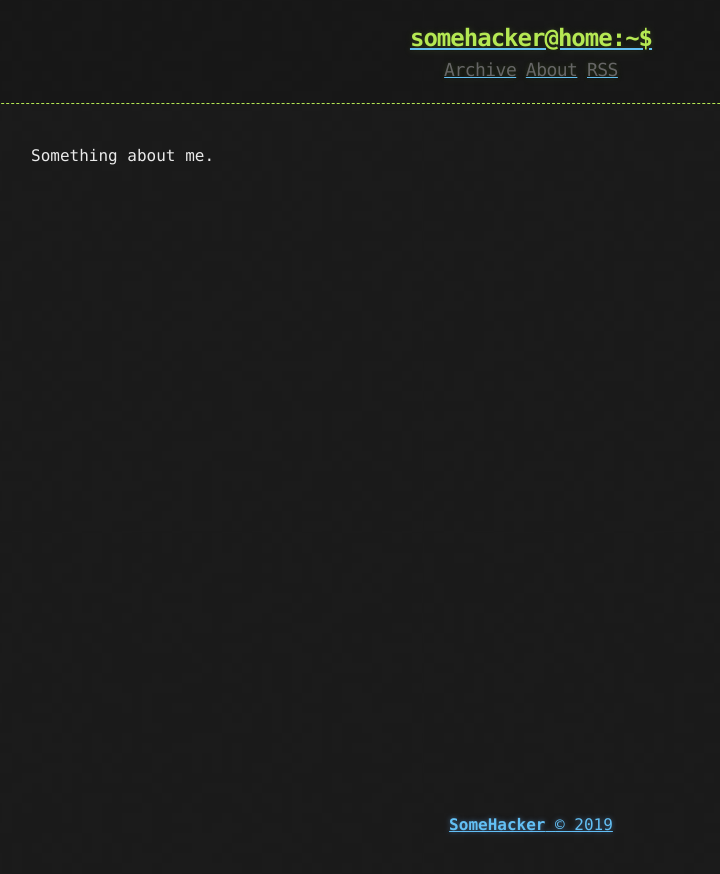
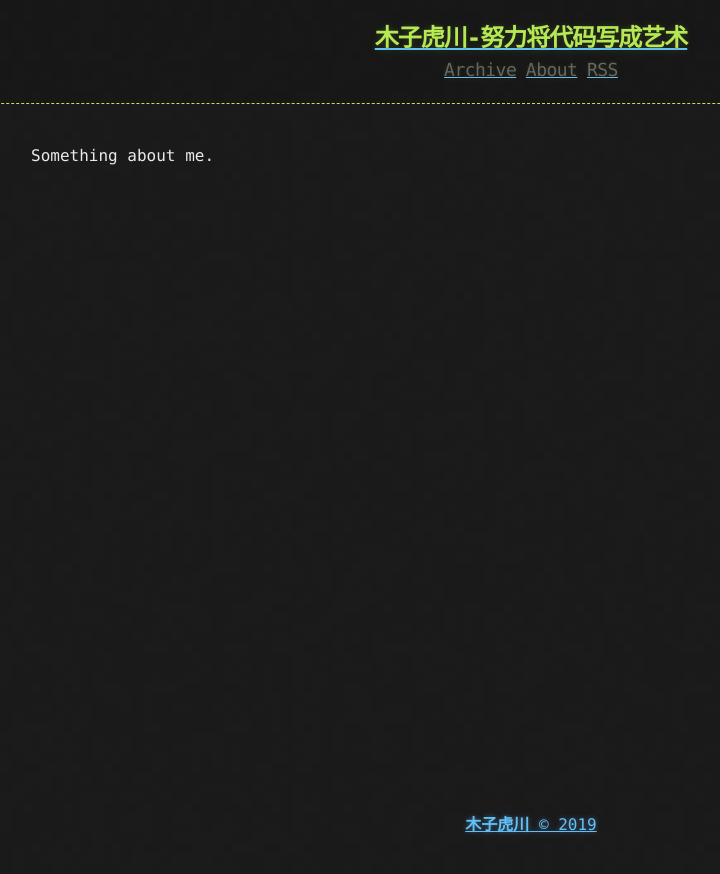
Before and after one commit to panderandstrawberry/panderandstrawberry.github.io, a Jekyll site: the page built from about.md, in a window 1280 px wide. Shown: the top 874 px of the page, without its empty margins (109-829 px from the left). Built offline with Jekyll 4.4.1, drawn with Linux system fonts in a browser that asks for light colours.

Commit message:
第二次

```diff
--- a/_config.yml
+++ b/_config.yml
@@ -1,7 +1,7 @@
 title: Hacker-Blog
 description: "A Jekyll Blog Theme For Hackers"
 author:
-  name: "SomeHacker"
+  name: "木子虎川"
   email: "someone@somewebsite.somedomain"
   url: "https://ashishchaudhary.in/hacker-blog"
 
@@ -28,5 +28,5 @@ plugins:
   - jekyll-sitemap
 
 # Custom variables
-owner : "SomeHacker"
-year : "2018"
+owner : "木子虎川"
+year : "2019"
--- a/_includes/header.html
+++ b/_includes/header.html
@@ -2,7 +2,7 @@
   <div>
     <a href="{{ "/" | prepend: site.baseurl | replace: '//', '/' }}">
     {% assign owner_first_name = site.owner | split: " " %}
-    <h1>{{ owner_first_name[0] | downcase }}@home:~$</h1>
+    <h1>{{ owner_first_name[0] | downcase }}-努力将代码写成艺术</h1>
     </a>
     <div class="header-links">
       {% include links.html %}
--- a/index.html
+++ b/index.html
@@ -7,7 +7,7 @@ layout: default
       <li>
           <h2><a href="{{ post.url | prepend: site.baseurl | replace: '//', '/' }}">{{ post.title }}</a></h2>
           <time datetime="{{ post.date | date_to_xmlschema }}">{{ post.date | date_to_string }}</time>
-          <p>{{ post.content | strip_html | truncatewords:50 }}</p>
+          <p>{{ post.content | strip_html | truncatewords:30 }}</p>
       </li>
     {% endfor %}
 </ul>
```
